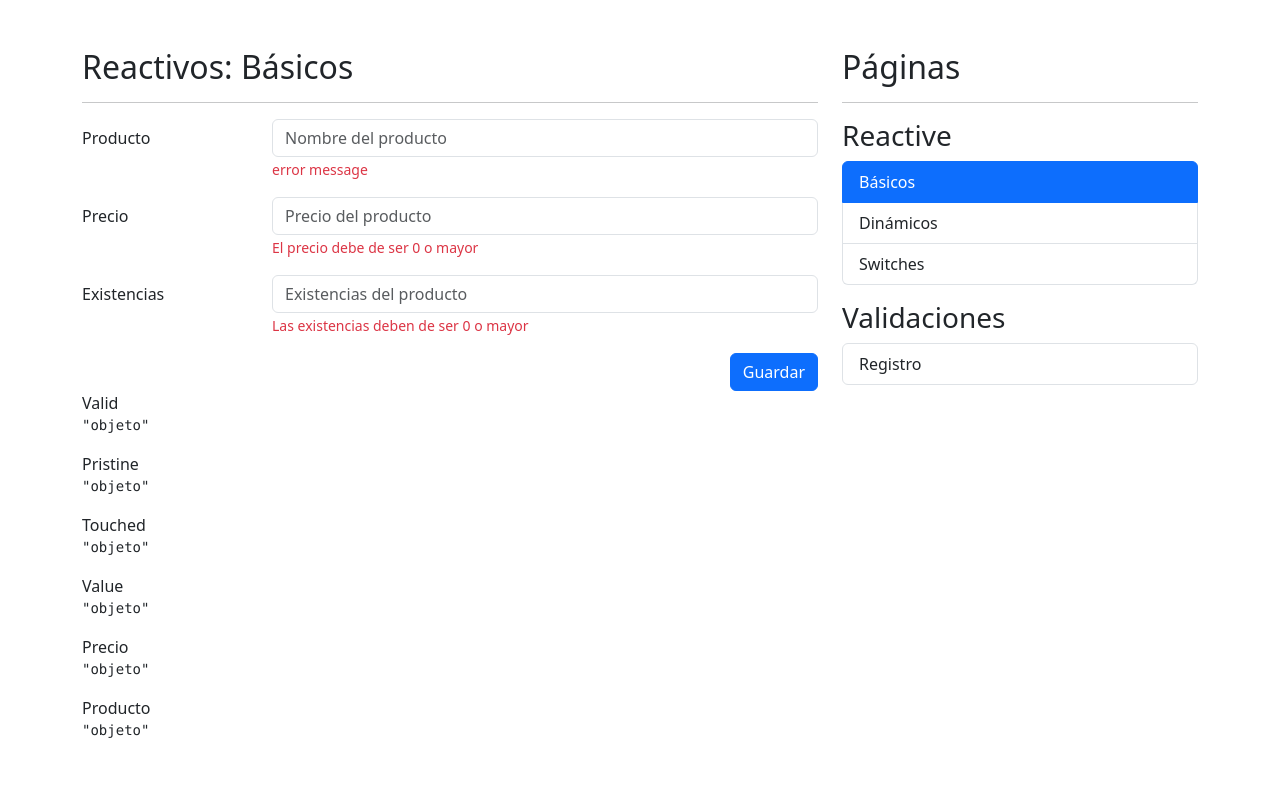
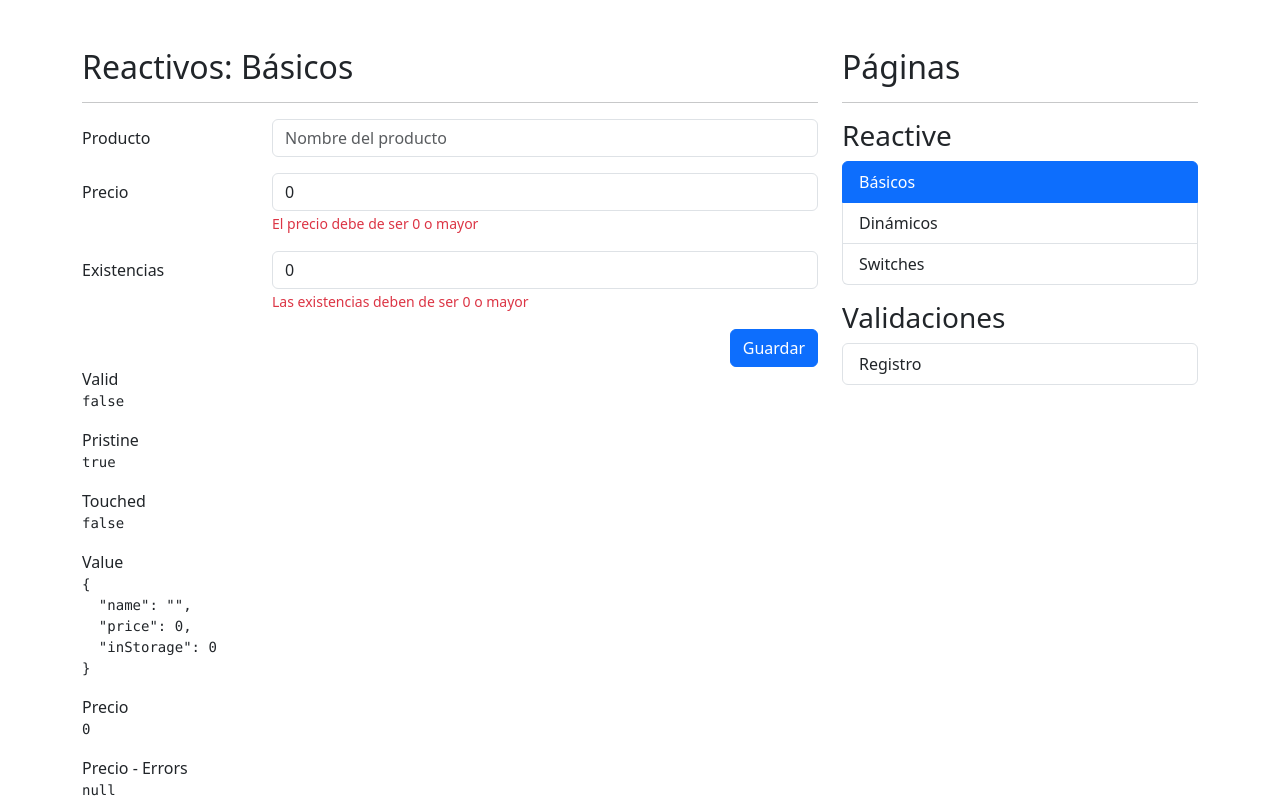
Before and after one commit to Ronnal-Zp/formsApp, an Angular app: page /reactive/basic in a window 1280 px wide. Shown: the top 800 px of the page. Built offline with nearby package versions, Linux system fonts and the light colour scheme.

Commit message:
form basic, validaciones

```diff
--- a/src/app/reactive/pages/basic-page/basic-page.component.html
+++ b/src/app/reactive/pages/basic-page/basic-page.component.html
@@ -4,7 +4,7 @@
 <div class="row">
     <div class="col">
 
-        <form autocomplete="off">
+        <form [formGroup]="form" (submit)="onSave()" autocomplete="off">
 
             <!-- Campo de producto -->
             <div class="mb-3 row">
@@ -13,11 +13,12 @@
 
                     <input type="text"
                            class="form-control"
-                           placeholder="Nombre del producto">
+                           placeholder="Nombre del producto"
+                           formControlName="name">
 
-                    <span class="form-text text-danger">
-                        <!-- Debe de ser de 3 letras -->
-                        error message
+                    <span *ngIf="isValidField('name')"
+                          class="form-text text-danger">
+                        {{ getMessageError('name') }}
                     </span>
                 </div>
             </div>
@@ -28,7 +29,8 @@
                 <div class="col-sm-9">
                     <input type="number"
                            class="form-control"
-                           placeholder="Precio del producto">
+                           placeholder="Precio del producto"
+                           formControlName="price">
                     <span class="form-text text-danger">
                         El precio debe de ser 0 o mayor
                     </span>
@@ -41,7 +43,8 @@
                 <div class="col-sm-9">
                     <input type="number"
                            class="form-control"
-                           placeholder="Existencias del producto">
+                           placeholder="Existencias del producto"
+                           formControlName="inStorage">
 
                     <span class="form-text text-danger">
                          Las existencias deben de ser 0 o mayor
@@ -73,21 +76,27 @@
     <div class="col">
 
         <span>Valid</span>
-        <pre>{{ 'objeto' | json }}</pre>
+        <pre>{{ form.valid | json }}</pre>
 
         <span>Pristine</span>
-        <pre>{{ 'objeto' | json }}</pre>
+        <pre>{{ form.pristine | json }}</pre>
 
         <span>Touched</span>
-        <pre>{{ 'objeto' | json }}</pre>
+        <pre>{{ form.touched| json }}</pre>
 
         <span>Value</span>
-        <pre>{{ 'objeto' | json }}</pre>
+        <pre>{{ form.value| json }}</pre>
 
         <span>Precio</span>
-        <pre>{{ 'objeto' | json }}</pre>
+        <pre>{{ form.controls['price'].value | json }}</pre>
+
+        <span>Precio - Errors</span>
+        <pre>{{ form.controls['price'].errors| json }}</pre>
 
         <span>Producto</span>
-        <pre>{{ 'objeto' | json }}</pre>
+        <pre>{{ form.controls['name'].value | json }}</pre>
+
+        <span>Producto - Errors</span>
+        <pre>{{ form.controls['name'].errors | json }}</pre>
     </div>
 </div>
--- a/src/app/reactive/pages/basic-page/basic-page.component.ts
+++ b/src/app/reactive/pages/basic-page/basic-page.component.ts
@@ -1,4 +1,5 @@
 import { Component } from '@angular/core';
+import { FormBuilder, FormGroup, Validators } from '@angular/forms';
 
 @Component({
   templateUrl: './basic-page.component.html',
@@ -6,4 +7,44 @@ import { Component } from '@angular/core';
 })
 export class BasicPageComponent {
 
+  public form: FormGroup = this.fb.group({
+    name: ['', [Validators.required, Validators.minLength(3)]],
+    price: [0, [Validators.required, Validators.min(0)]],
+    inStorage: [0, [Validators.required, Validators.min(0)]]
+  });
+
+  constructor(private fb: FormBuilder) { }
+
+
+  public isValidField(field: string): boolean | null {
+    return this.form.controls[field].errors && this.form.controls[field].touched
+  }
+
+  public getMessageError(field: string): string {
+    if( !this.form.controls[field] ) return '';
+
+    const errors = this.form.controls[field].errors || {};
+
+    for (const key of Object.keys(errors)) {
+      switch( key ) {
+        case 'required':
+          return 'Este campo es requerido.';
+
+        case 'minlength':
+          return `Minimo ${errors['minlength'].requiredLength} caracteres.`;
+      }
+    }
+
+    return '';
+  }
+
+  public onSave(): void {
+    if(this.form.invalid) return;
+
+    console.log(this.form.value);
+
+    this.form.reset({price: 0, inStorage: 0})
+  }
+
+
 }
--- a/src/app/reactive/reactive.module.ts
+++ b/src/app/reactive/reactive.module.ts
@@ -5,6 +5,7 @@ import { ReactiveRoutingModule } from './reactive-routing.module';
 import { BasicPageComponent } from './pages/basic-page/basic-page.component';
 import { DynamicPageComponent } from './pages/dynamic-page/dynamic-page.component';
 import { SwitchesPageComponent } from './pages/switches-page/switches-page.component';
+import { ReactiveFormsModule } from '@angular/forms';
 
 
 @NgModule({
@@ -15,6 +16,7 @@ import { SwitchesPageComponent } from './pages/switches-page/switches-page.compo
   ],
   imports: [
     CommonModule,
+    ReactiveFormsModule,
     ReactiveRoutingModule
   ]
 })
```
